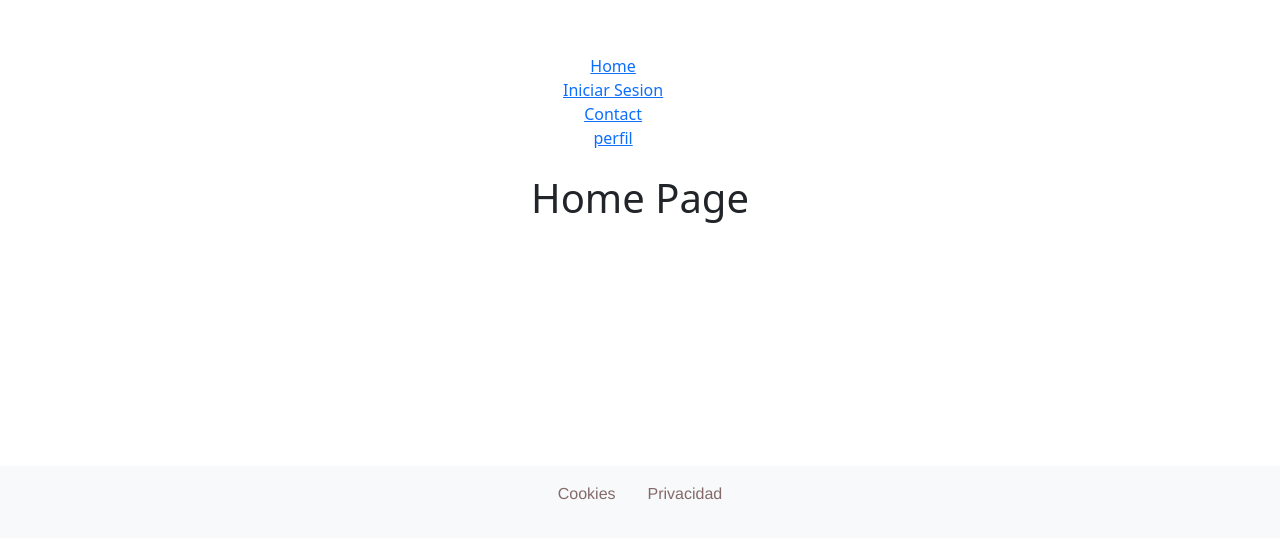
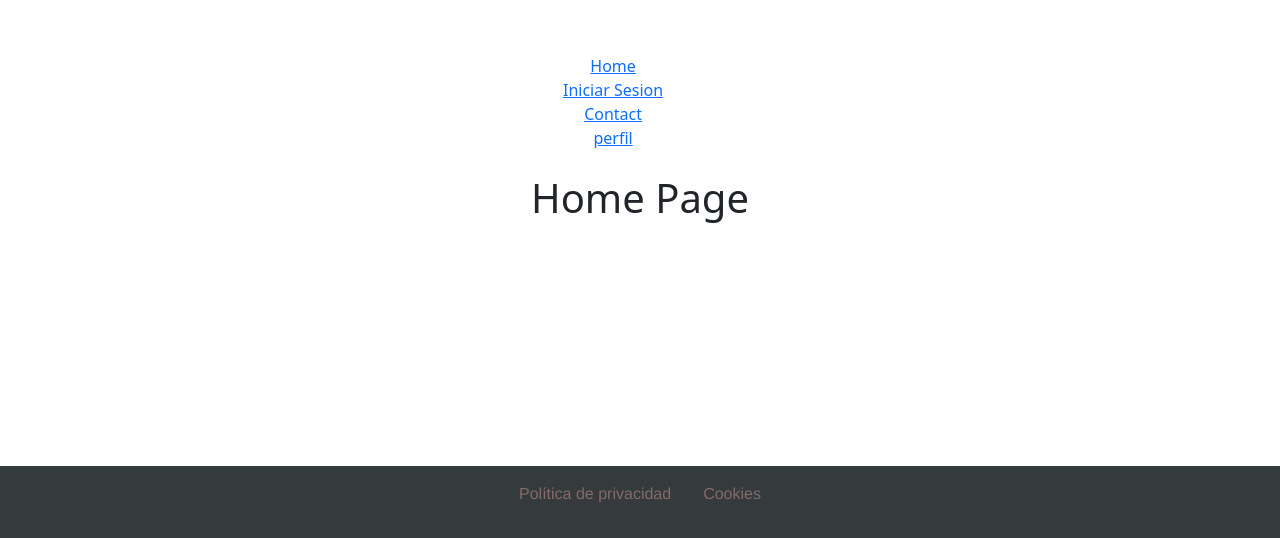
Before and after one commit to rbsnkrs13/Blog-React-Laravel, a React (Vite) app in the folder Front/: page / in a window 1280 px wide. Shown: the part 262-800 px from the top of the page. Built offline with nearby package versions, Linux system fonts and the light colour scheme.

Commit message:
Update Footer.jsx

```diff
--- a/Front/src/js/components/dev/footer/Footer.jsx
+++ b/Front/src/js/components/dev/footer/Footer.jsx
@@ -3,13 +3,13 @@ import "./Footer.css";
 
 const Footer = () => {
   return (
-    <footer className="py-3 text-center bg-light">
+    <footer className="py-3 text-center">
       <ul className="list-unstyled d-inline-flex">
         <li className="mx-3">
-          <Link to="/cookies" className="text-decoration-none">Cookies</Link>
+          <Link to="/cookies" className="text-decoration-none">Política de privacidad</Link>
         </li>
         <li className="mx-3">
-          <Link to="/privacidad" className="text-decoration-none">Privacidad</Link>
+          <Link to="/privacidad" className="text-decoration-none">Cookies</Link>
         </li>
       </ul>
     </footer>
```
